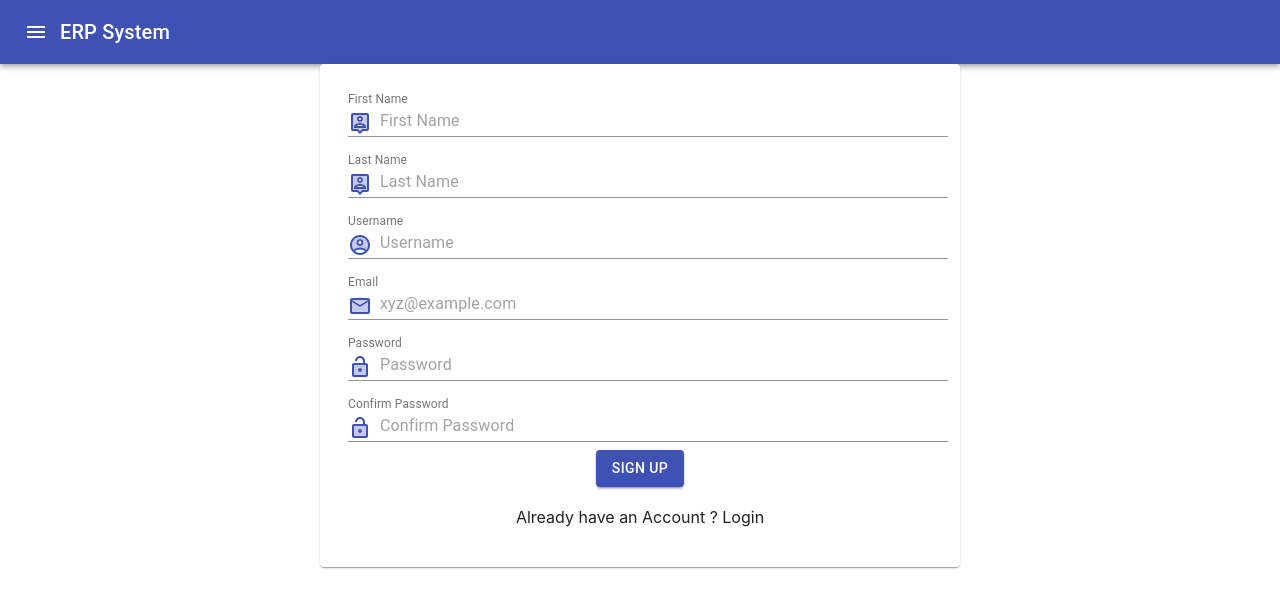
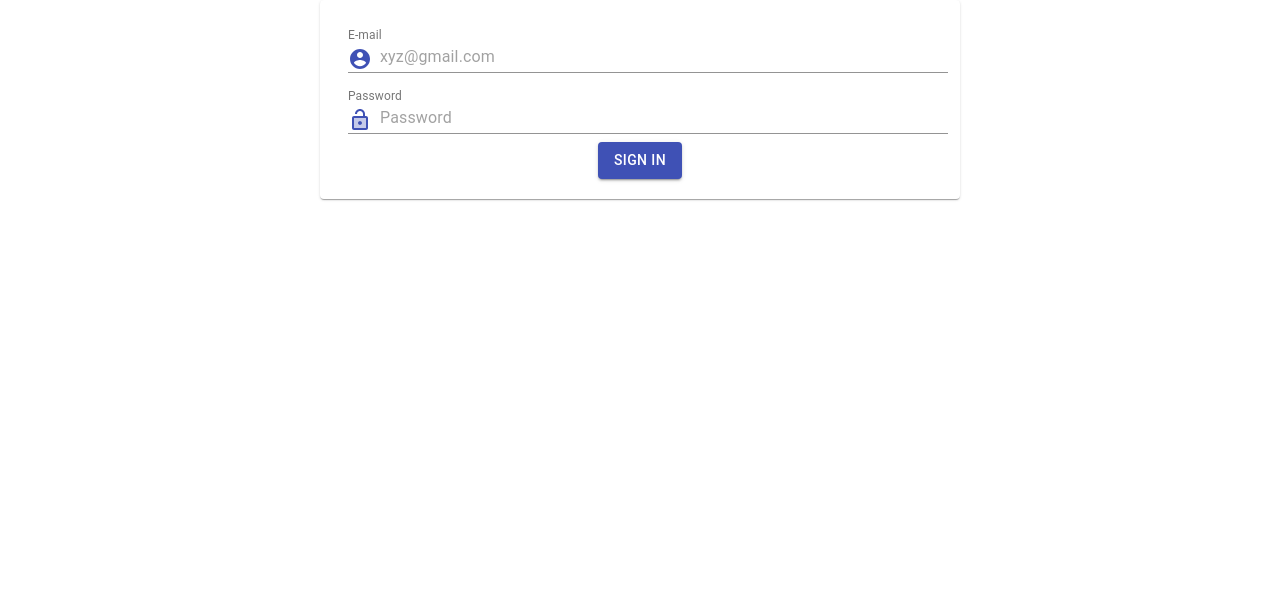
Before and after one commit to keshav-singla/ERP, a React (Create React App) app: page /login in a window 1280 px wide. Shown: the top 608 px of the page. Built offline with nearby package versions, Linux system fonts and the light colour scheme.

Commit message:
sign in reducer geting data from component

```diff
--- a/src/App.js
+++ b/src/App.js
@@ -4,14 +4,26 @@ import Signup from './components/signUp';
 import Login from './components/login';
 import Dashboard from './components/userHome';
 
+//React-Router
+import { BrowserRouter as Router, Switch, Route  } from "react-router-dom";
 
 function App() {
   return (
-    <div className="App">
-      <Signup />
-      {/* <Login />
-      <Dashboard /> */}
-    </div>
+    <Router>
+      <div className="App">
+       <Switch>
+        <Route eaxctpath="/">
+          <Login />
+        </Route>
+        <Route path="/login">
+          <Login />
+        </Route>
+        <Route path="/home">
+          <Dashboard />
+        </Route>
+      </Switch>
+      </div>
+    </Router>
   );
 }
 
--- a/src/actions/createUser.js
+++ b/src/actions/createUser.js
@@ -7,3 +7,11 @@ export const createdUser = ( userData ) => {
         payload: userData
     };
 }
+
+export const userSignIn = (signedInData) => {
+    console.log(signedInData);
+    return {
+        type: 'SIGNIN',
+        payload : signedInData
+    }
+}
--- a/src/components/bar.js
+++ b/src/components/bar.js
@@ -1,7 +1,7 @@
 import React from 'react'
 
 //Material Ui
-import { AppBar, Toolbar, IconButton, Typography } from '@material-ui/core'
+import { AppBar, Toolbar, IconButton, Typography, Button } from '@material-ui/core'
 
 //Icons
 import MenuIcon from '@material-ui/icons/Menu';
@@ -20,15 +20,16 @@ class Topbar extends React.Component {
                 <AppBar position='static'>
                     <Toolbar>
                         <IconButton
-                            edge='start'
+                            edge= 'start'
                             color='inherit'
-                            aria-label="open drawer"
+                            aria-label= 'open-drawer'
                         >
                             <MenuIcon />
                         </IconButton>
-                        <Typography variant="h6" noWrap>
+                        <Typography variant="h5" noWrap>
                             ERP System
                         </Typography>
+                        <Button color="inherit">Login</Button>
                     </Toolbar>
 
                 </AppBar>
--- a/src/components/login.js
+++ b/src/components/login.js
@@ -12,6 +12,14 @@ import LockOpenTwoToneIcon from '@material-ui/icons/LockOpenTwoTone';
 
 //Firebase
 import fire from '../config.js/fireBaseConfiguration'
+
+//Redux
+import { userSignIn } from '../actions/createUser'
+import { bindActionCreators } from 'redux';
+import { connect } from 'react-redux'
+
+//React-router
+// import { BrowserRouter as Link, Router } from 'react-router-dom'
 
 class Login extends React.Component {
     constructor() {
@@ -31,10 +39,15 @@ class Login extends React.Component {
     handleSubmit = (userData) => {
         fire.auth().signInWithEmailAndPassword(userData.email, userData.password)
         .then(response => {
+            console.log(response);
             console.log(response.user);
+            console.log(response.user.refreshToken);
+
             this.setState ({
                 error :''
             })
+        this.props.userSignIn(response.user.refreshToken)
+
         })
 
 
@@ -50,8 +63,6 @@ class Login extends React.Component {
             console.log(errorCode);
             console.log(this.state.error);
           });
-
-
     }
 
     render() {
@@ -94,7 +105,7 @@ class Login extends React.Component {
                                 /> <br />
 
                                 <TextField
-                                    label="Password"
+                                    label = 'Password'
                                     style={{ margin: 8 }}
                                     placeholder="Password"
                                     name='password'
@@ -116,10 +127,14 @@ class Login extends React.Component {
                                 <Button
                                     variant="contained"
                                     color = 'primary'
-                                    onClick = { () => this.handleSubmit( {email: this.state.email, password: this.state.password } ) }
+                                    onClick = { () => this.handleSubmit( {email: this.state.email, password: this.state.password} ) }
                                 >
                                     Sign in
                                 </Button> <br />
+
+                                {/* <Router>
+                                <Link to="/">New Member? Sign up </Link>
+                                </Router> */}
 
                                 {this.state.error}
                             </Paper>
@@ -137,4 +152,8 @@ class Login extends React.Component {
     }
 }
 
-export default Login;
+function mapDispatchToProps (dispatch) {
+    return bindActionCreators( {userSignIn}, dispatch )
+}
+
+export default connect( () => {} , mapDispatchToProps ) (Login);
--- a/src/components/signUp.js
+++ b/src/components/signUp.js
@@ -1,9 +1,8 @@
 import React from 'react';
 
-// Material UI core
+// Material-UI core
 import TextField from '@material-ui/core/TextField';
-import Button from '@material-ui/core/Button';
-import { Grid, Paper } from '@material-ui/core';
+import { Grid, Paper, Button } from '@material-ui/core';
 import InputAdornment from '@material-ui/core/InputAdornment';
 
 //Icons
@@ -15,13 +14,16 @@ import LockOpenTwoToneIcon from '@material-ui/icons/LockOpenTwoTone';
 //Firebase
 import fire from '../config.js/fireBaseConfiguration'
 
-// Redux
+//Redux
 import { createdUser } from '../actions/createUser'
 import { bindActionCreators } from 'redux';
 import { connect } from 'react-redux'
 
-// React components
+//React components
 import Topbar from './bar';
+
+//React-Router
+// import {BrowserRouter as Router, Link} from 'react-router-dom'
 
 class Signup extends React.Component {
     constructor(props) {
@@ -64,7 +66,6 @@ class Signup extends React.Component {
             // Handle Errors here.
             .catch((error) => {
                 var errorMessage = error.message;
-
                 this.setState = ({
                     error: errorMessage
                 })
@@ -105,23 +106,18 @@ class Signup extends React.Component {
     render() {
         return (
             <div>
-
                 <Grid
                     container
                     spacing={50}
                 >
 
-                    <Grid
-                        item xs={12}
-                    >
+                    <Grid item xs={12}>
                         <Topbar />
-
                     </Grid>
 
                     <Grid
                         item xs={3}
                     >
-
                     </Grid>
 
                     <Grid
@@ -249,7 +245,7 @@ class Signup extends React.Component {
                             <Button
                                 variant="contained"
                                 color="primary"
-                                onClick={() => this.handleSubmit({ email: this.state.email, password: this.state.password })}
+                                onClick={() => this.handleSubmit({ name: `${this.state.firstName}${this.state.lastName}`, email: this.state.email, password: this.state.password })}
                             >
                                 Sign up
                             </Button>
@@ -257,7 +253,9 @@ class Signup extends React.Component {
                             <br />
                             <br />
 
-                            Already have an Account ? Login
+                            {/* <Router>
+                            <Link to="/login">Already have an Account ? Login</Link>
+                            </Router> */}
 
                             <br />
                             <br />
@@ -274,7 +272,6 @@ class Signup extends React.Component {
                     </Grid>
 
                 </Grid>
-
             </div>
         )
     }
@@ -284,4 +281,4 @@ function mapDispatchToProps(dispatch) {
     return bindActionCreators({ createdUser }, dispatch)
 }
 
-export default connect(() => { }, mapDispatchToProps)(Signup);
+export default connect( () => {} , mapDispatchToProps) (Signup);
--- a/src/reducer/reducerIndex.js
+++ b/src/reducer/reducerIndex.js
@@ -4,10 +4,14 @@ const user_reducer =( state=[], action ) => {
     switch(action.type){
         case 'USERCREATED':
             console.log(state);
-            console.log();
+            console.log(action.payload);
 
             return state
+        case 'SIGNIN':
+            console.log(state);
+            console.log(action.payload);
 
+            return state
 
         default :
             return state;
```
Lines whose indentation alone changed are shown as unchanged.
